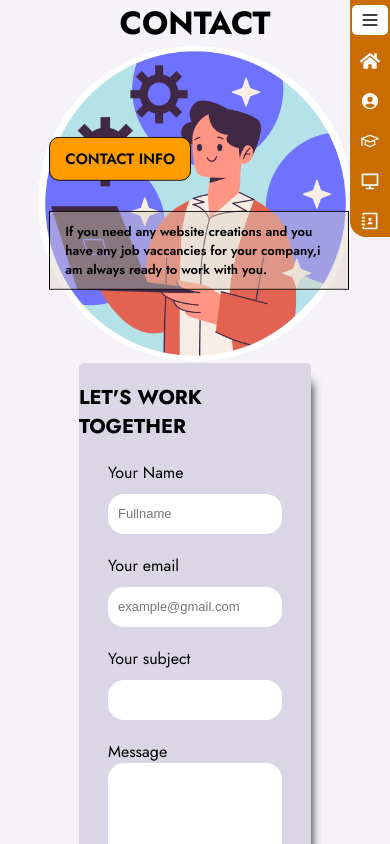
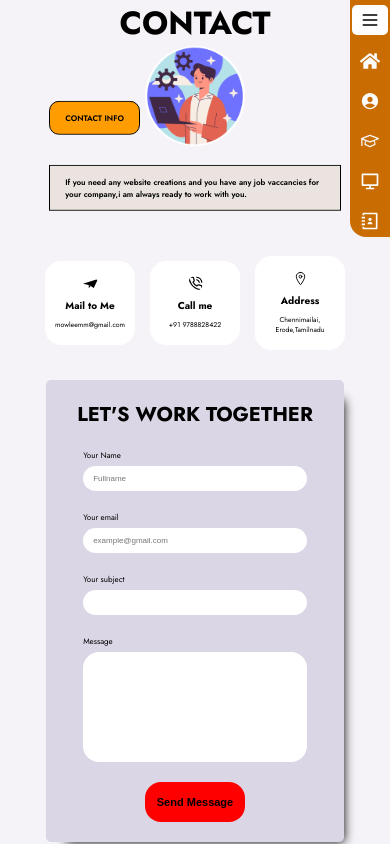
Before and after one commit to Mowlee-03/mowlee-portfolio, a React (Create React App) app: page /contact in a window 390 px wide. Built offline with nearby package versions, Linux system fonts and the light colour scheme.

Commit message:
media query completed

```diff
--- a/src/Components/Contact/Contact.css
+++ b/src/Components/Contact/Contact.css
@@ -67,3 +67,28 @@
   width: 85%;
  }
 }
+@media(max-width:700px){
+  .contact-info-container{
+    margin: 0;
+    padding: 10px;
+  }
+  .contact-info-container a{
+    font-size: 12px;
+  }
+  .icon {
+    height: 12px;
+}
+.contact-info-upper-container{
+  margin: 0;
+}
+#contact{
+  gap: 20px;
+  justify-content: center;
+  margin: 10px auto;
+}
+.more{
+  width: 100px;
+  height: 20px;
+  font-size: 6px;
+}
+}
--- a/src/Components/Footer/Footer.jsx
+++ b/src/Components/Footer/Footer.jsx
@@ -21,7 +21,7 @@ const Footer = () => {
             <FaGithub />
             <FaLinkedin  />
             </div>
-            <p>© 2024. All rights reserved by <a href="">mowlee</a></p>
+            <p className="copyrights">© 2024. All rights reserved by <a href="">mowlee</a></p>
         </div>
       </div>
     </>
--- a/src/Components/Footer/footer.css
+++ b/src/Components/Footer/footer.css
@@ -31,11 +31,11 @@
         transform: translateY(10px);
     }
 }
-.footer-main p{
+.copyrights{
     color: rgb(7, 7, 7);
 }
-.footer-main p a{
-    color: rgb(7, 7, 7);
+.copyrights a{
+    color: rgb(253, 3, 3);
 }
 .footer-media-icons{
     width: 300px;
@@ -56,7 +56,7 @@
         width: 180px;
         font-size: 15px;
     }
-    .footer-main p{
+    .copyrights{
         font-size: 10px;
     }
     .footer{
@@ -64,3 +64,23 @@
     }
 
 }
+@media(max-width:700px){
+    .footer{
+        height: 135px;
+    }
+    .footer-main{
+        flex-direction: column;
+    }
+    .boy {
+        height: 50px;
+    }
+    .boy-bye{
+        top: 10px;
+        font-size: 6px;
+        padding: 5px 10px;
+        left: 110px;
+    }
+    .footer-media-icons{
+        font-size: 11px;
+    }
+}
--- a/src/Components/Profile/Profile.css
+++ b/src/Components/Profile/Profile.css
@@ -170,5 +170,13 @@ object-fit: cover;
   #profile{
     height: 100vh;
     flex-direction: column;
+    gap: 20px;
   }
+  .btn-container{
+    flex-direction: column;
 }
+.section__text{
+  width: 100%;
+  gap: 10px;
+}
+}
--- a/src/Components/Project/Project.jsx
+++ b/src/Components/Project/Project.jsx
@@ -21,6 +21,12 @@ const Project = () => {
     gitlink='https://github.com/Mowlee-03/mowleeshwaran'
     url='https://mowleeshwaran-minimalin-electronic-page-ecom.vercel.app/'
     />
+    <Projectdesign
+    img={ecom}
+    name='E-Commerce Website Design'
+    gitlink='https://github.com/Mowlee-03/mowleeshwaran'
+    url='https://mowleeshwaran-minimalin-electronic-page-ecom.vercel.app/'
+    />
           <Link to='/project'><div class="show-more">
           <GiArmoredBoomerang  class='iconssss'/>
           <h3>Show More</h3>
--- a/src/Components/Project/project.css
+++ b/src/Components/Project/project.css
@@ -134,3 +134,23 @@
     }
 
 }
+
+@media(max-width:700px){
+   .show-more{
+    width: 100%;
+    height: 100px;
+   }
+   .project-imgdiv {
+    width: 100%;
+}
+.btn{
+    width: 4rem;
+    padding: 0;
+}
+.pos{
+    flex-direction: column;
+}
+.project-detail h4{
+    font-size: 8px;
+}
+}
--- a/src/Pages/contactmain/contactmain.css
+++ b/src/Pages/contactmain/contactmain.css
@@ -277,3 +277,50 @@ height: 150px;
     height: 70vh;
 }
 }
+@media(max-width:700px){
+    .con1 {
+        height: 100%;
+        flex-direction: column;
+        gap: 0;
+        background-position: top;
+        background-size: 100px;
+    }
+    .contact-div-1 h1 {
+        font-size: 8px;
+    }
+    .contact-div-1 p {
+        padding: 10px 15px;
+        font-size: 8px;
+        width: 100%;
+    }
+    .contact-div-2{
+        flex-direction: row;
+    }
+    .form-div{
+        height: 100%;
+    }
+    .form{
+        width: 90%;
+    }
+    .input{
+        height: 25px;
+        font-size: 8px;
+    }
+    .form-detail label{
+        font-size: 8px;
+    }
+    .form-message label{
+        font-size: 8px;
+    }
+    .form-detail{
+        gap: 5px;
+    }
+    .form-message{
+        height: 100%;
+        gap: 5px;
+    }
+    .input1{
+        height: 110px;
+
+    }
+}
```
